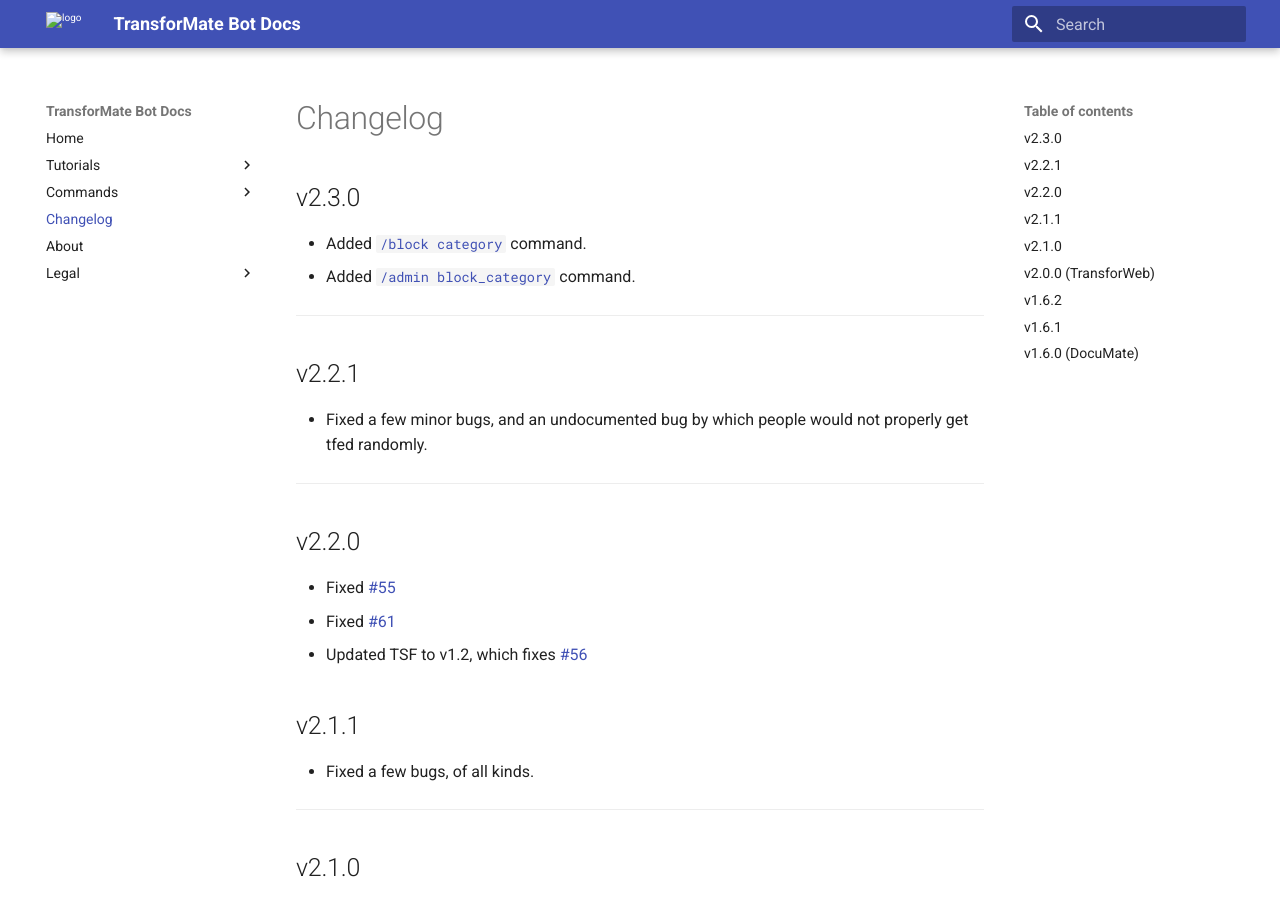
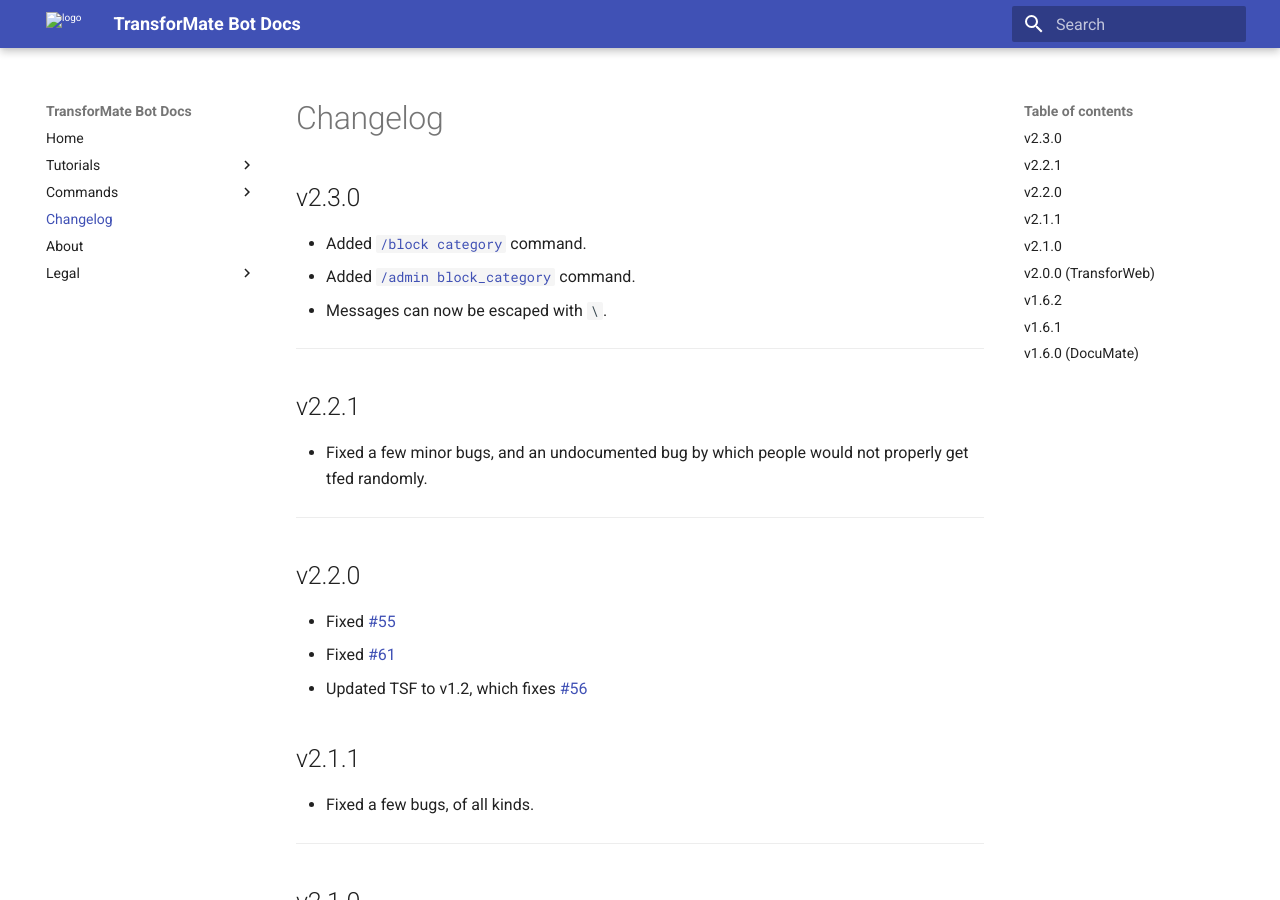
Before and after one commit to dorythecat/TransforMate, an MkDocs documentation site: the page built from docs/changelog.md, in a window 1280 px wide and 900 px high. Built offline with MkDocs 1.6.1 and Material for MkDocs 9.7.7, drawn with Linux system fonts in a browser that asks for light colours.

Commit message:
Updated changelog

```diff
--- a/docs/changelog.md
+++ b/docs/changelog.md
@@ -1,6 +1,7 @@
 ## v2.3.0
 - Added [`/block category`](commands/block/category.md) command.
 - Added [`/admin block_category`](commands/admin/block_category.md) command.
+- Messages can now be escaped with `\`.
 
 ---
 
```
